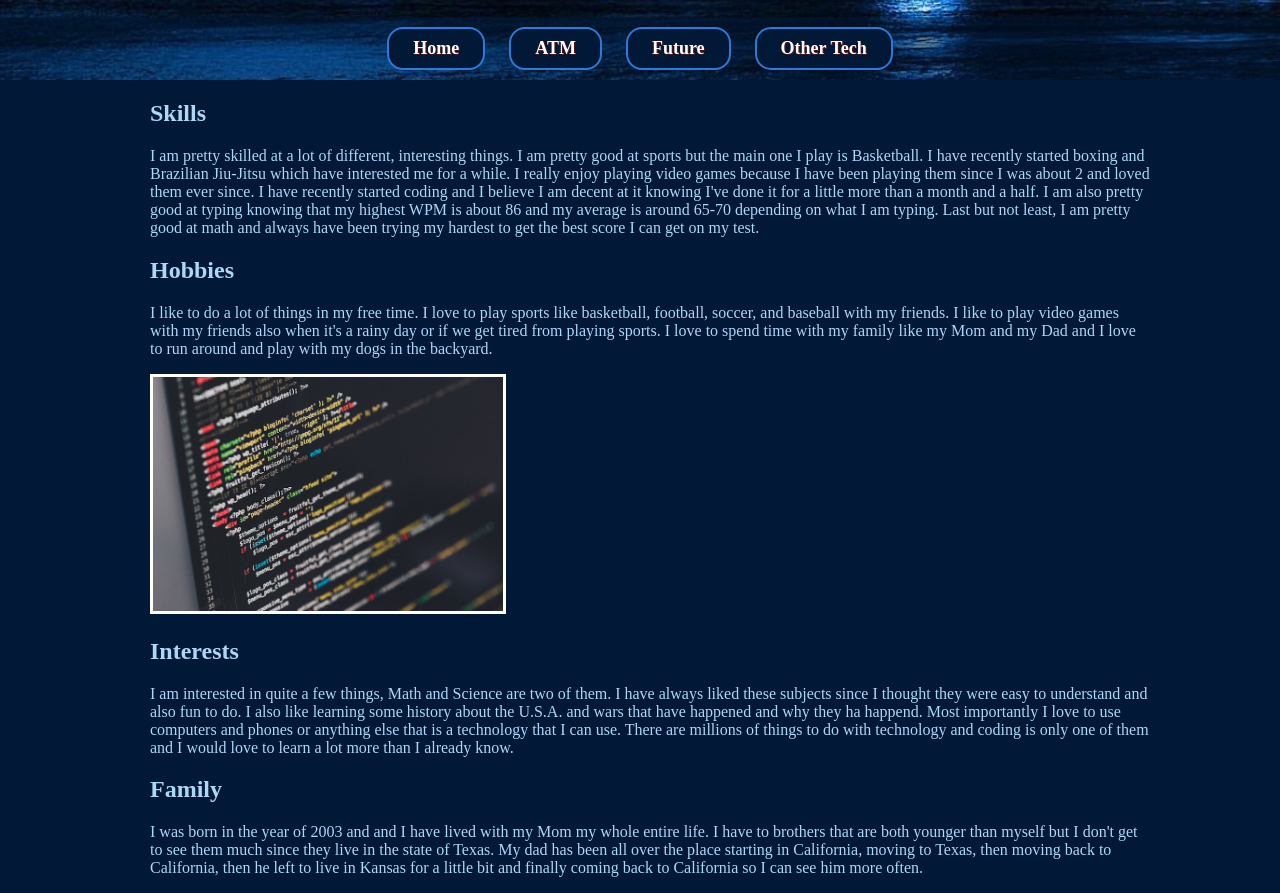
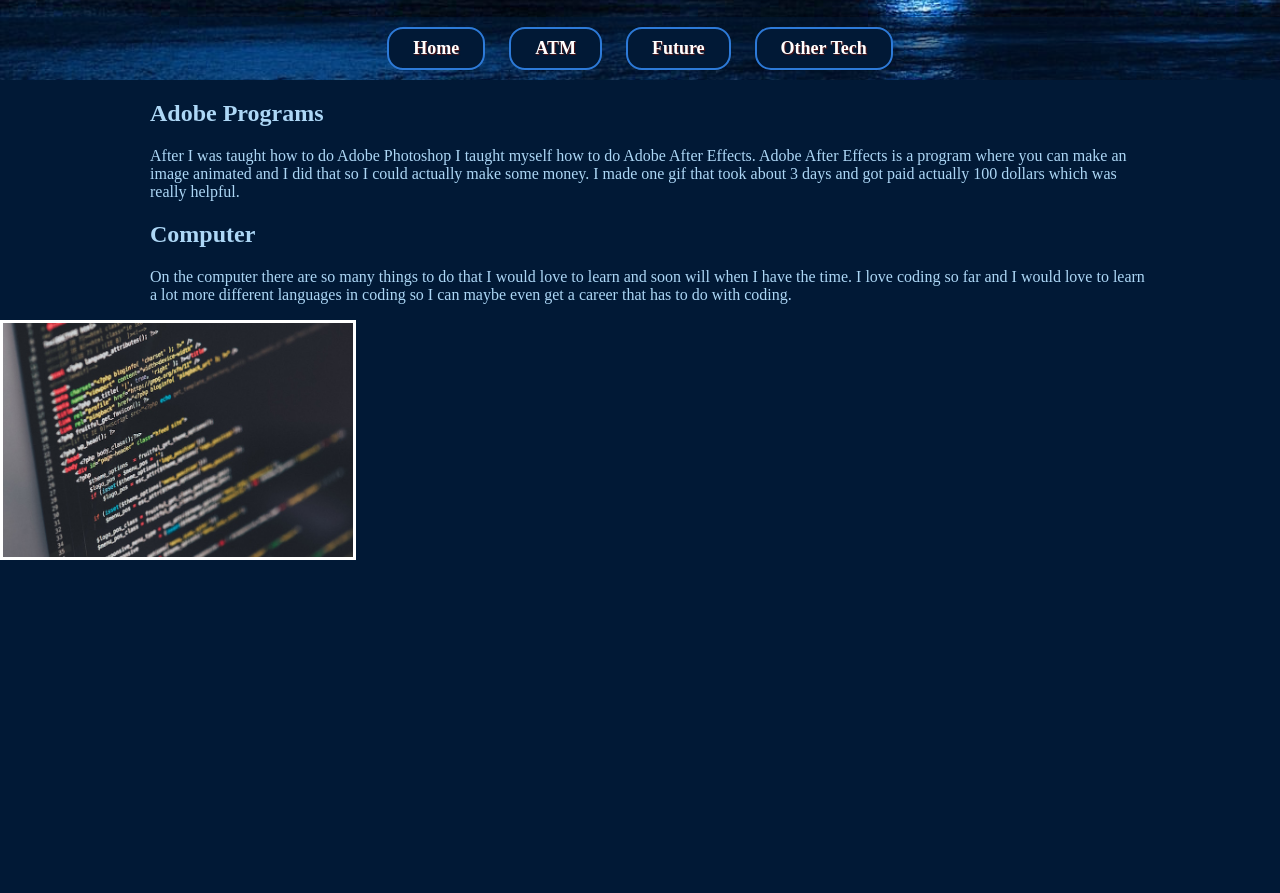
Before and after one commit to NickNackPattyWack/NickNackPattyWack.github.io, a plain HTML site: page tech.html in a window 1280 px wide. Shown: the part 673-1566 px from the top of the page. After the commit the page ends 1237 px from the top, so only its background shows below. Drawn offline with Linux system fonts and the light colour scheme.

Commit message:
Update tech.html

```diff
--- a/tech.html
+++ b/tech.html
@@ -19,21 +19,14 @@
             </ul>
         </header>
         <article>
-            <h2>Skills</h2>
-            <p> I am pretty skilled at a lot of different, interesting things. I am pretty good at sports but the main one I play is Basketball. I have recently started boxing and Brazilian Jiu-Jitsu which have interested me for a while. I really enjoy playing video games because I have been playing them since I was about 2 and loved them ever since. I have recently started coding and I believe I am decent at it knowing I've done it for a little more than a month and a half. I am also pretty good at typing knowing that my highest WPM is about 86 and my average is around 65-70 depending on what I am typing. Last but not least, I am pretty good at math and always have been trying my hardest to get the best score I can get on my test.</p>
+            <h2>Adobe Programs</h2>
+            <p> After I was taught how to do Adobe Photoshop I taught myself how to do Adobe After Effects. Adobe After Effects is a program where you can make an image animated and I did that so I could actually make some money. I made one gif that took about 3 days and got paid actually 100 dollars which was really helpful.</p>
         </article>
         <article>
-            <h2>Hobbies</h2>
-            <p>I like to do a lot of things in my free time. I love to play sports like basketball, football, soccer, and baseball with my friends. I like to play video games with my friends also when it's a rainy day or if we get tired from playing sports. I love to spend time with my family like my Mom and my Dad and I love to run around and play with my dogs in the backyard.</p>
+            <h2>Computer</h2>
+            <p>On the computer there are so many things to do that I would love to learn and soon will when I have the time. I love coding so far and I would love to learn a lot more different languages in coding so I can maybe even get a career that has to do with coding.
+        </article>
             <div><img src="images/tech.jpg" class="tech" alt="code" width="350px"></div>
-        </article>
-        <article>
-            <h2>Interests</h2>
-            <p> I am interested in quite a few things, Math and Science are two of them. I have always liked these subjects since I thought they were easy to understand and also fun to do. I also like learning some history about the U.S.A. and wars that have happened and why they ha happend. Most importantly I love to use computers and phones or anything else that is a technology that I can use. There are millions of things to do with technology and coding is only one of them and I would love to learn a lot more than I already know.</p>
-        </article>
-        <article>
-            <h2>Family</h2>
-            <p> I was born in the year of 2003 and and I have lived with my Mom my whole entire life. I have to brothers that are both younger than myself but I don't get to see them much since they live in the state of Texas. My dad has been all over the place starting in California, moving to Texas, then moving back to California, then he left to live in Kansas for a little bit and finally coming back to California so I can see him more often.</p>
-        </article>
+
      </body>
 </html>
```
